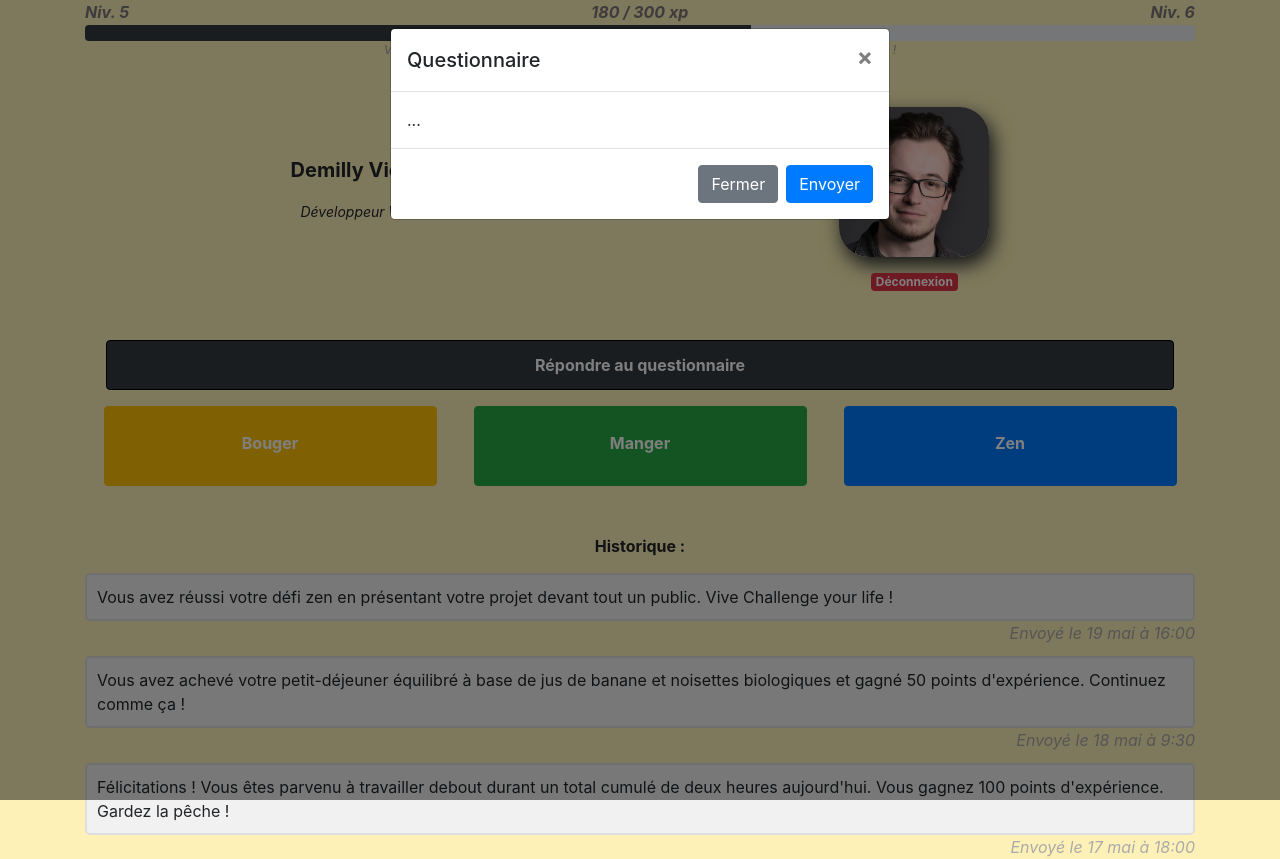
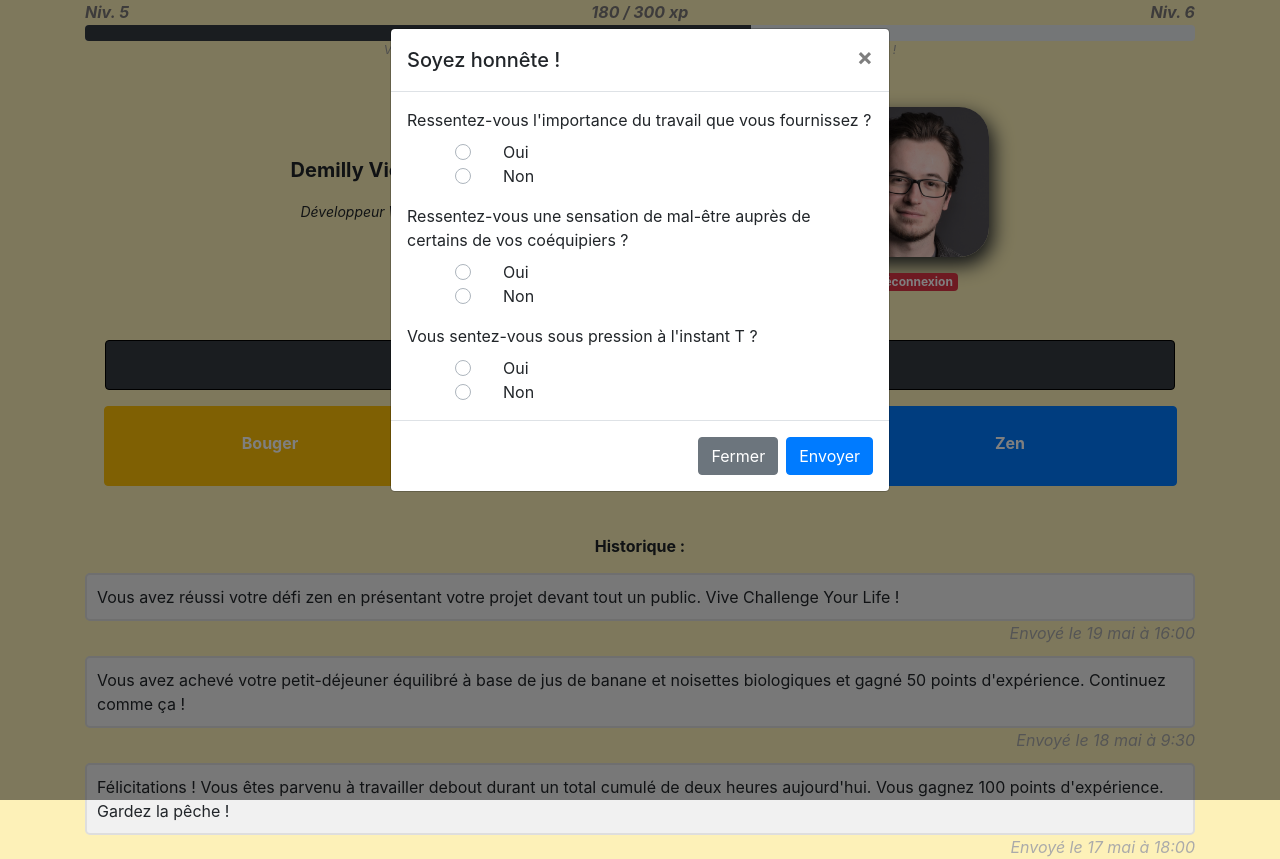
Before and after one commit to Syny5/Challenge-Your-Life-Roubaix-SU-WE, a plain HTML site: page profil.html in a window 1280 px wide. Both pictures are taken after a click on the button "Répondre au questionnaire". Drawn offline with nearby package versions, Linux system fonts and the light colour scheme.

Commit message:
Finition partie Victor

```diff
--- a/assets/css/style.css
+++ b/assets/css/style.css
@@ -4,7 +4,7 @@
 }
 
 #QuestionnaireBtn{
-  width : 96.3%;
+  width : 96.4%;
   font-weight: bold;
   height: 50px;
   border : solid black 1px;
--- a/profil.html
+++ b/profil.html
@@ -34,7 +34,6 @@
             <div>
               <img src="assets/img/victor.jpg" id="victorBig" alt="Photo de profil" width="150" height="150">
             </div>
-            <!-- <button type="button" class="btn btn-secondary my">Déconnexion</button> -->
             <a href="index.html" class="badge badge-danger mt-3">Déconnexion</a>
           </div>
         </div>
@@ -47,13 +46,39 @@
         <div class="modal-dialog" role="document">
           <div class="modal-content">
             <div class="modal-header">
-              <h5 class="modal-title" id="exampleModalLabel">Questionnaire</h5>
+              <h5 class="modal-title" id="exampleModalLabel">Soyez honnête !</h5>
               <button type="button" class="close" data-dismiss="modal" aria-label="Close">
                 <span aria-hidden="true">&times;</span>
               </button>
             </div>
             <div class="modal-body" id="questionnaireModal">
-              ...
+              <label for="">Ressentez-vous l'importance du travail que vous fournissez ?</label>
+              <div class="custom-control custom-radio">
+                <input type="radio" id="response1" name="customRadio" class="custom-control-input">
+                <label class="custom-control-label mx-5 px-4" for="response1">Oui</label>
+              </div>
+              <div class="custom-control custom-radio">
+                <input type="radio" id="response2" name="customRadio" class="custom-control-input">
+                <label class="custom-control-label mx-5 px-4" for="response2">Non</label>
+              </div>
+              <label class="mt-3" for="">Ressentez-vous une sensation de mal-être auprès de certains de vos coéquipiers ?</label>
+              <div class="custom-control custom-radio">
+                <input type="radio" id="response3" name="customRadio" class="custom-control-input">
+                <label class="custom-control-label mx-5 px-4" for="response3">Oui</label>
+              </div>
+              <div class="custom-control custom-radio">
+                <input type="radio" id="response4" name="customRadio" class="custom-control-input">
+                <label class="custom-control-label mx-5 px-4" for="response4">Non</label>
+              </div>
+              <label class="mt-3" for="">Vous sentez-vous sous pression à l'instant T ?</label>
+              <div class="custom-control custom-radio">
+                <input type="radio" id="response5" name="customRadio" class="custom-control-input">
+                <label class="custom-control-label mx-5 px-4" for="response5">Oui</label>
+              </div>
+              <div class="custom-control custom-radio">
+                <input type="radio" id="response6" name="customRadio" class="custom-control-input">
+                <label class="custom-control-label mx-5 px-4" for="response6">Non</label>
+              </div>
             </div>
             <div class="modal-footer">
               <button type="button" class="btn btn-secondary" data-dismiss="modal">Fermer</button>
@@ -71,7 +96,7 @@
       <div class="mt-5">
         <p id="historiqueTitle">Historique :</p>
       </div>
-      <p class="historiqueMessages">Vous avez réussi votre défi zen en présentant votre projet devant tout un public. Vive Challenge your life !</p>
+      <p class="historiqueMessages">Vous avez réussi votre défi zen en présentant votre projet devant tout un public. Vive Challenge Your Life !</p>
       <span class="time-right">Envoyé le 19 mai à 16:00</span>
       <p class="historiqueMessages">Vous avez achevé votre petit-déjeuner équilibré à base de jus de banane et noisettes biologiques et gagné 50 points d'expérience. Continuez comme ça !</p>
       <span class="time-right">Envoyé le 18 mai à 9:30</span>
@@ -99,7 +124,7 @@
               </div>
               <div class="custom-control custom-radio">
                 <input type="radio" id="customRadio3" name="customRadio" class="custom-control-input">
-                <label class="custom-control-label mx-5 px-4" for="customRadio3"></label>
+                <label class="custom-control-label mx-5 px-4" for="customRadio3">Vos pauses de la journée se feront forcément en extérieur.</label>
               </div>
               <div class="custom-control custom-radio">
                 <input type="radio" id="customRadio4" name="customRadio" class="custom-control-input">
@@ -165,15 +190,15 @@
               </div>
               <div class="custom-control custom-radio">
                 <input type="radio" id="customRadio10" name="customRadio" class="custom-control-input">
-                <label class="custom-control-label mx-5 px-4" for="customRadio10">Choix Zen 2</label>
+                <label class="custom-control-label mx-5 px-4" for="customRadio10">Pendant une heure aujourd'hui, vous resterez assis sur le ballon du bureau.</label>
               </div>
               <div class="custom-control custom-radio">
                 <input type="radio" id="customRadio11" name="customRadio" class="custom-control-input">
-                <label class="custom-control-label mx-5 px-4" for="customRadio11">Choix Zen 3</label>
+                <label class="custom-control-label mx-5 px-4" for="customRadio11">Relaxez vos yeux avec la méthode "coquille".</label>
               </div>
               <div class="custom-control custom-radio">
                 <input type="radio" id="customRadio12" name="customRadio" class="custom-control-input">
-                <label class="custom-control-label mx-5 px-4" for="customRadio12">Choix Zen 4</label>
+                <label class="custom-control-label mx-5 px-4" for="customRadio12">Réservez-vous quelques instants pour prendre de lentes et profondes inspirations</label>
               </div>
             </div>
             <div class="modal-footer">
```
